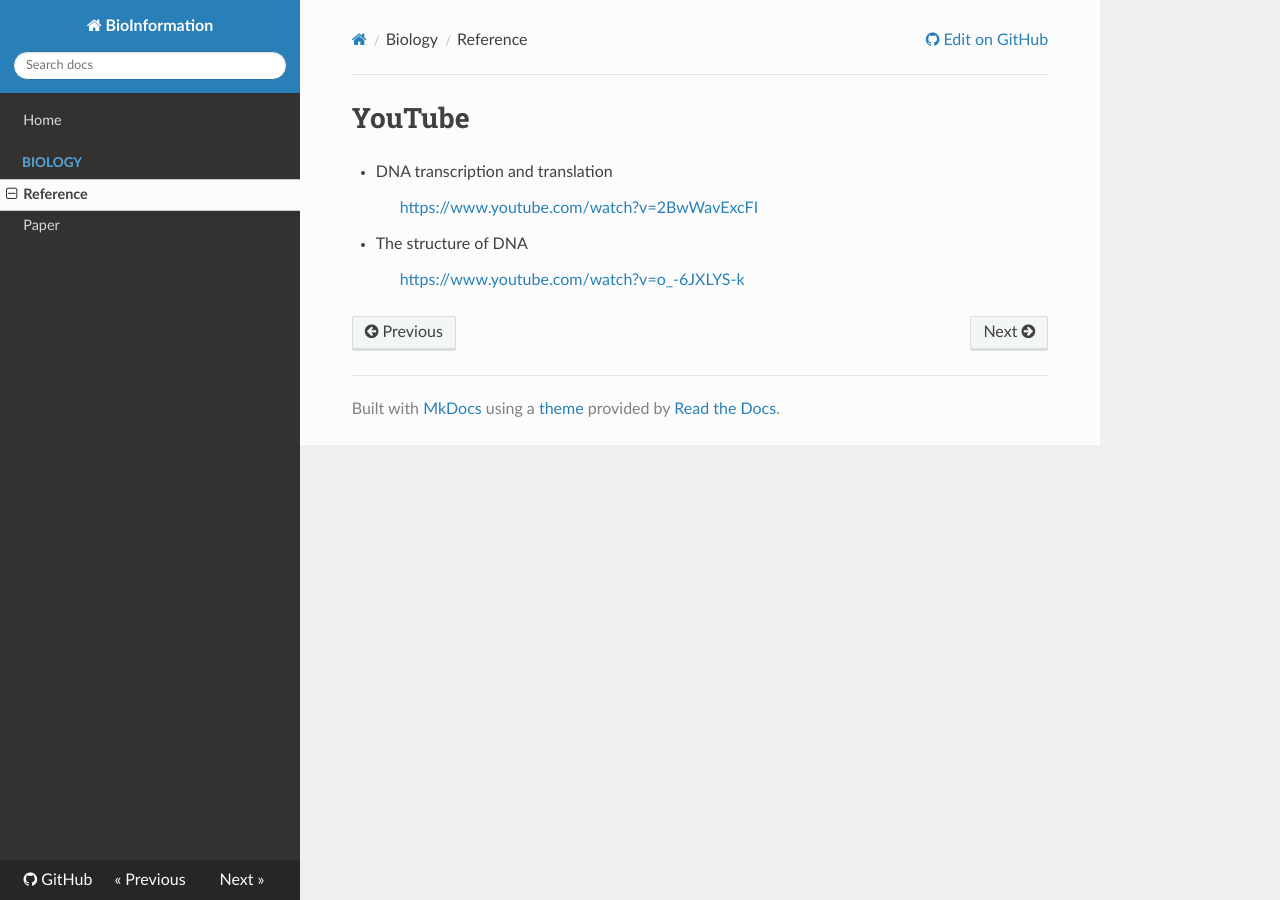
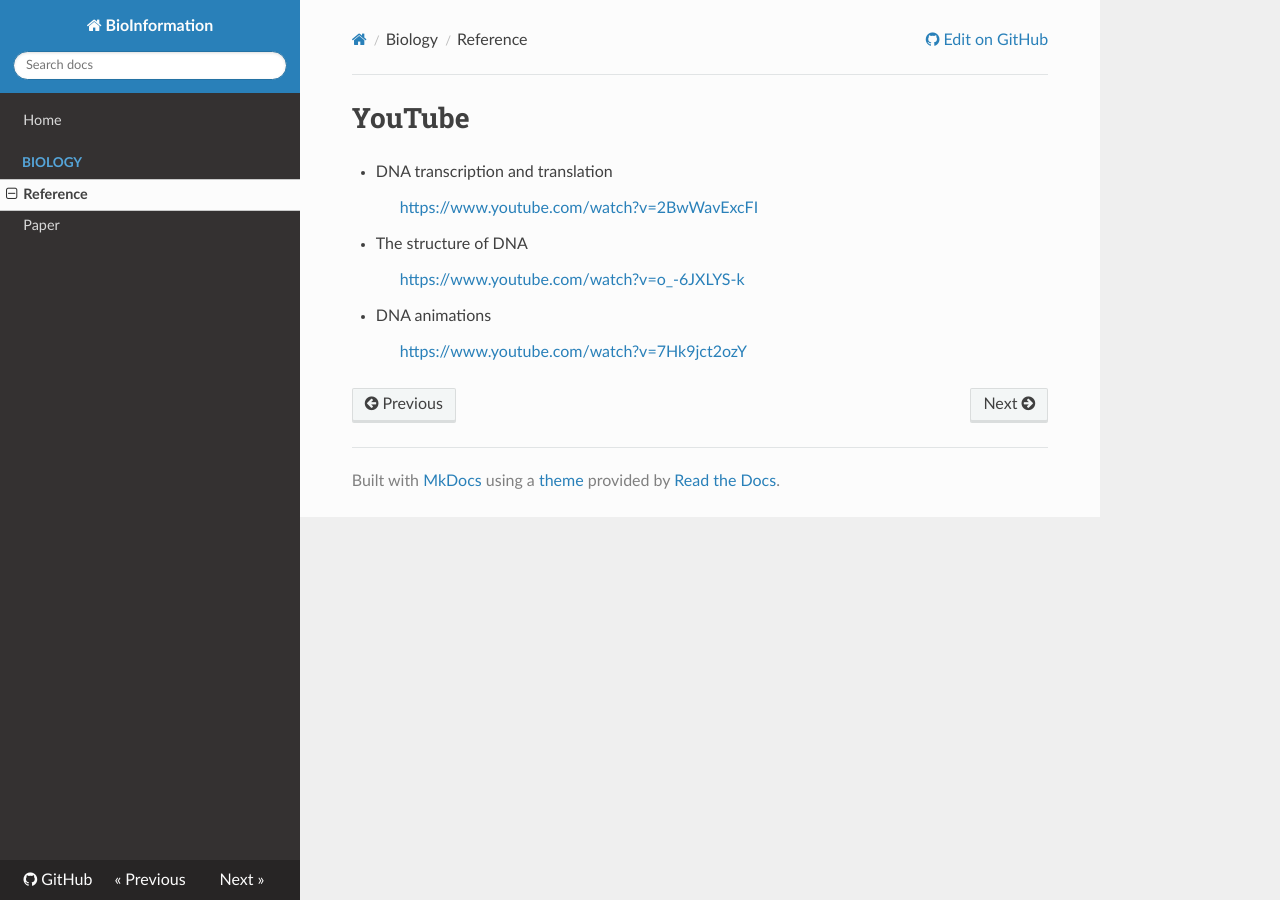
Before and after one commit to WonyoungCho/BI, an MkDocs documentation site: the page built from docs/reference.md, in a window 1280 px wide. Built offline with MkDocs 1.6.1, drawn with Linux system fonts in a browser that asks for light colours; nearby versions of some CDN libraries; old or Windows-style settings are respelled for this version of MkDocs.

Commit message:
Update reference.md

```diff
--- a/docs/reference.md
+++ b/docs/reference.md
@@ -5,3 +5,6 @@
 
 - The structure of DNA
 > <a href="https://www.youtube.com/watch?v=o_-6JXLYS-k" target="_blank">https://www.youtube.com/watch?v=o_-6JXLYS-k </a>
+
+- DNA animations
+> <a href="https://www.youtube.com/watch?v=7Hk9jct2ozY" target="_blank">https://www.youtube.com/watch?v=7Hk9jct2ozY </a>
```
